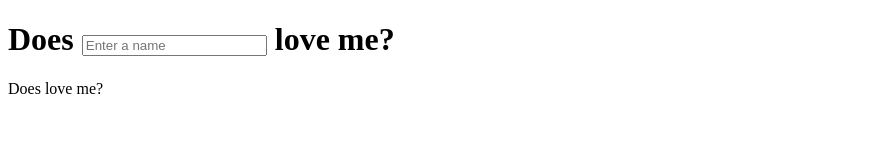
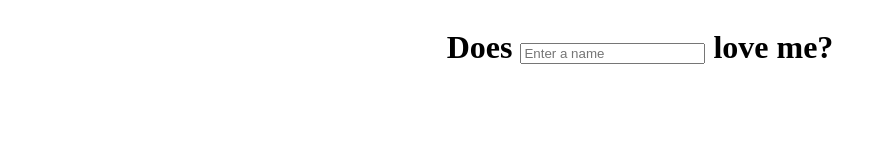
Before and after one commit to yanshangyun/web-as-medium, a plain HTML site: page friction/index.html in a window 1280 px wide. Shown: the whole page, without its empty margins (0-887 px from the left). Drawn offline with Linux system fonts and the light colour scheme; the site is published under a folder, as on GitHub Pages, so addresses that start at the root find nothing.

Commit message:
reconnect css and js

```diff
--- a/friction/index.html
+++ b/friction/index.html
@@ -1,7 +1,7 @@
 <!DOCTYPE html>
 <head>
-    <link rel="stylesheet" href="/friction/style.css">
-    <script src="/friction/script.js" defer></script>
+    <link rel="stylesheet" href="style.css">
+    <script src="script.js" defer></script>
     <title>Do you love me</title>
 </head>
 <body>
```
Also changed, not shown: responsive/index.html (+2 -2 lines).
